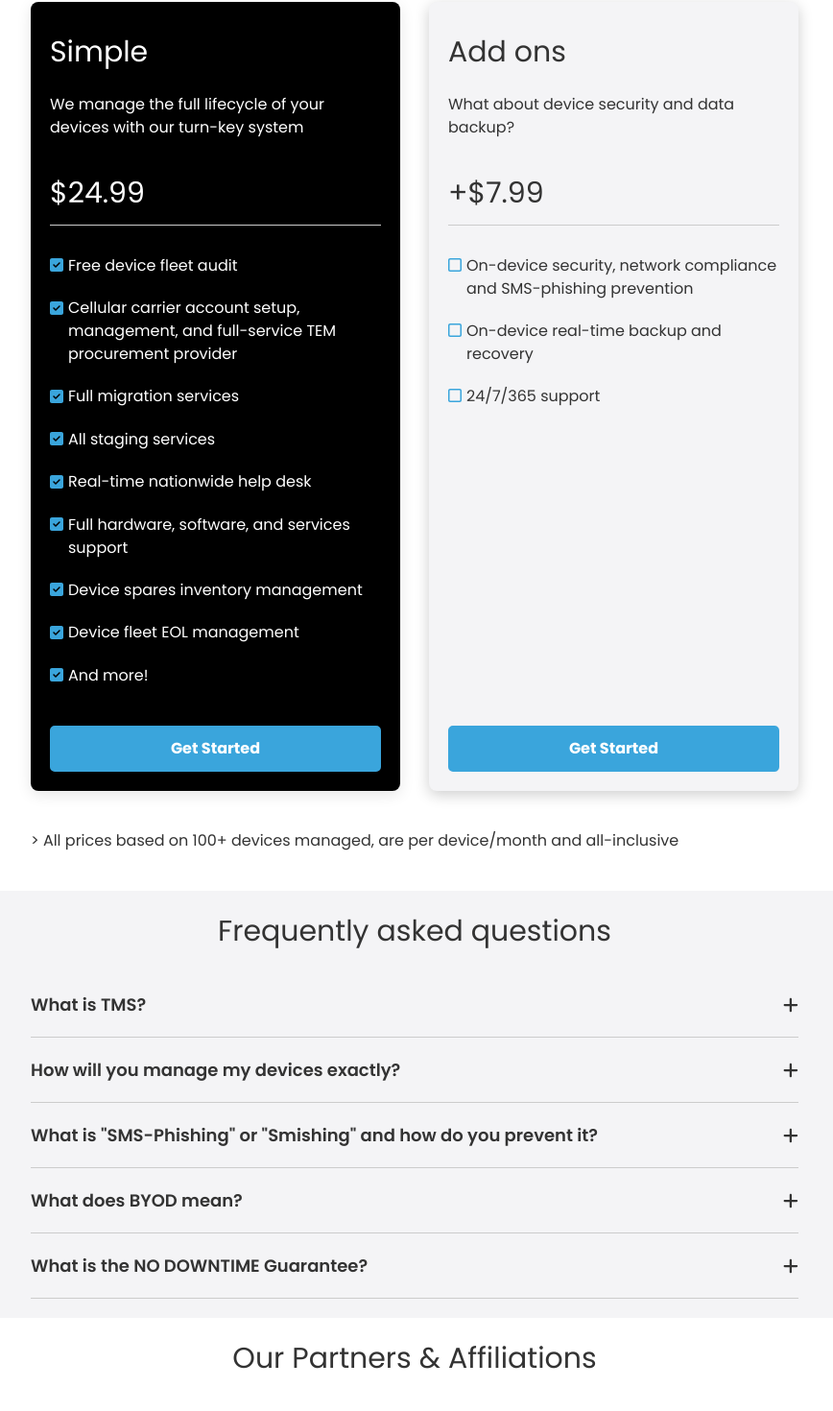
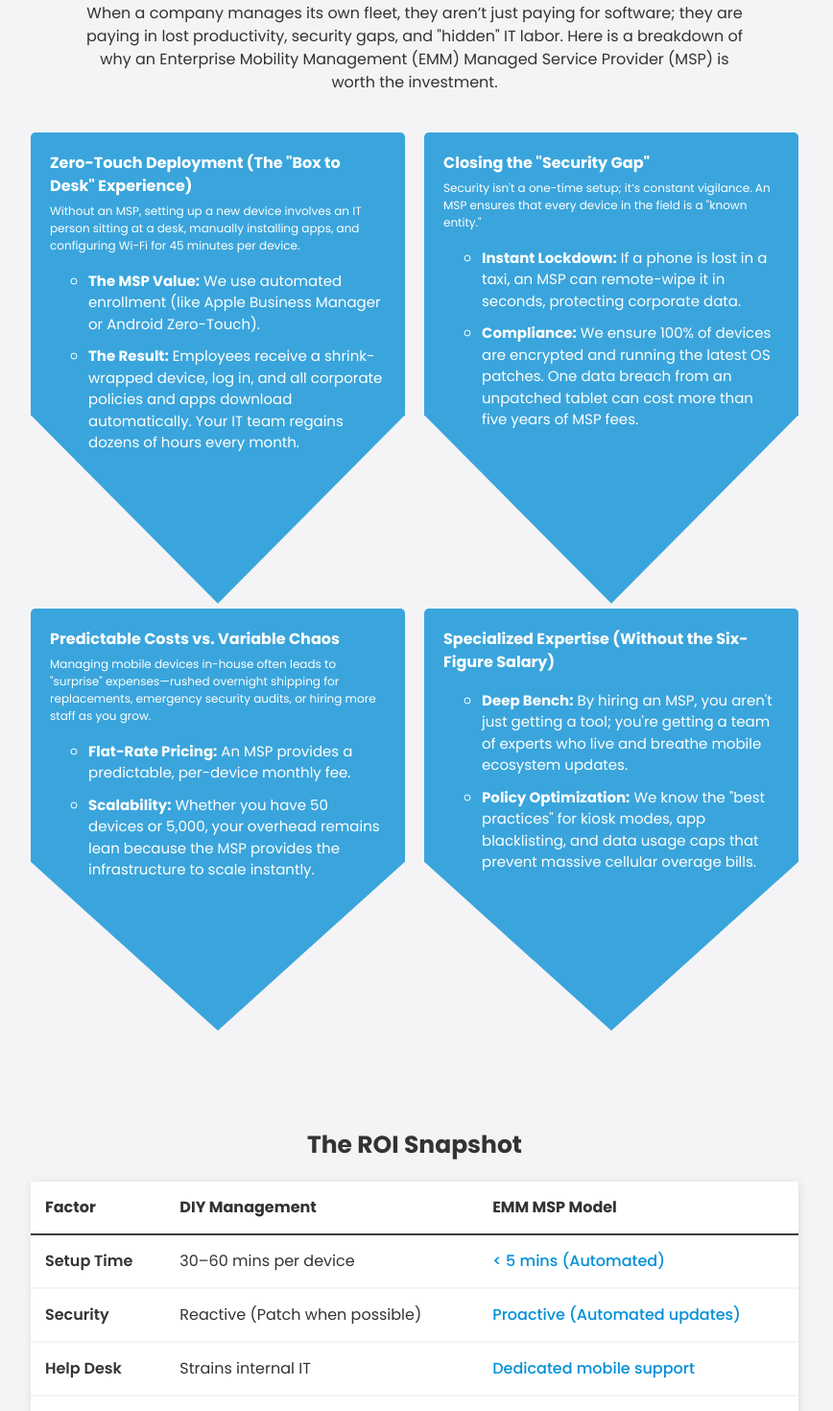
Before and after one commit to elspetha5/tms-website, a React (Vite) app: page / in a window 1280 px wide. Shown: the part 2402-3872 px from the top of the page at 96% size, without its empty margins (208-1076 px from the left). Built offline with nearby package versions, Linux system fonts and the light colour scheme; no server answers; a web font is replaced by a local one.

Commit message:
updated pricing; added new emm-msp section on homepage

```diff
--- a/src/components/card/card.scss
+++ b/src/components/card/card.scss
@@ -7,7 +7,7 @@
 }
 
 .card-background-blue {
-  background-color: styles.$extra-light-blue;
+  background-color: styles.$tms-blue;
   color: white;
 }
 
--- /dev/null
+++ b/src/pages/home-page/components/emm-msp-section/emm-msp-section.scss
@@ -0,0 +1,108 @@
+@use "../../../../shared/tms-styles.scss" as styles;
+
+.emm-msp-section-container {
+  //   background-image: url("https://firebasestorage.googleapis.com/v0/b/total-mobility-solution-6c7cc.firebasestorage.app/o/light-mobile-device-background-slightly-angled.png?alt=media&token=7a793819-4e4e-427f-939b-4f1f2038e8a4");
+  //   background-size: 40%;
+  background-color: styles.$extra-light-grey;
+}
+
+.emm-msp-content-container {
+  text-align: center;
+  display: flex;
+  flex-direction: column;
+  align-items: center;
+}
+
+.emm-msp-section-subtitle {
+  max-width: 700px;
+}
+
+.emm-msp-points-container {
+  max-width: 800px;
+  display: grid;
+  grid-template-columns: 1fr;
+  gap: 5px 20px;
+  align-items: stretch;
+  margin-top: 40px;
+
+  @include styles.media(styles.$min-xs) {
+    grid-template-columns: repeat(2, 1fr);
+  }
+}
+
+.emm-msp-list-container {
+  display: inline-block;
+  background-color: styles.$tms-blue;
+  color: white;
+  text-align: left;
+  padding: 20px;
+  padding-bottom: 140px;
+  border-radius: 5px;
+  position: relative;
+  z-index: 1;
+  clip-path: polygon(0% 0%, 100% 0%, 100% 60%, 50% 100%, 0% 60%);
+
+  //   &:nth-child(odd) {
+  //     margin-top: 0;
+  //     padding-bottom: 0;
+  //     padding-top: 140px;
+  //     clip-path: polygon(0% 100%, 0% 40%, 50% 0%, 100% 40%, 100% 100%);
+  //   }
+}
+
+.emm-msp-list-title {
+  font-weight: bold;
+  margin-bottom: 5px;
+}
+
+.emm-msp-list-subtitle {
+  font-size: 12px;
+}
+
+.emm-msp-roi-title {
+  margin-top: 100px;
+  margin-bottom: 20px;
+  font-size: styles.rem(25);
+  font-weight: bold;
+}
+
+.emm-msp-table-container {
+  width: 100%;
+  border-collapse: collapse;
+  box-shadow: 1px 2px 10px rgba(0, 0, 0, 0.1);
+  font-size: styles.rem(16);
+  background-color: white;
+}
+
+.emm-msp-table-head-tr {
+  border-bottom: 2px solid styles.$dark-grey;
+}
+
+.emm-msp-table-body-tr {
+  transition: 0.2s;
+  border-bottom: 2px solid styles.$extra-light-grey;
+
+  &:hover {
+    background-color: styles.$extra-light-blue;
+  }
+}
+
+.emm-msp-cell {
+  padding: 15px;
+  text-align: left;
+}
+
+.emm-msp-factor-cell {
+  font-weight: 600;
+}
+
+.emm-msp-tms-cell {
+  font-weight: 500;
+  color: styles.$dark-blue;
+}
+
+.emm-msp-bottom-line {
+  margin-top: 50px;
+  margin-bottom: 90px;
+  max-width: 700px;
+}
--- /dev/null
+++ b/src/pages/home-page/components/emm-msp-section/emm-msp-section.tsx
@@ -0,0 +1,182 @@
+import Section from "../../../../components/section/section";
+import UnorderedList from "../../../../components/unordered-list/unordered-list";
+
+import "./emm-msp-section.scss";
+
+const emmMspSavingsArr = [
+  {
+    title: 'Zero-Touch Deployment (The "Box to Desk" Experience)',
+    subtitle:
+      "Without an MSP, setting up a new device involves an IT person sitting at a desk, manually installing apps, and configuring Wi-Fi for 45 minutes per device.",
+    bulletArr: [
+      {
+        text: (
+          <div>
+            <strong>The MSP Value:</strong> We use automated enrollment (like
+            Apple Business Manager or Android Zero-Touch).
+          </div>
+        ),
+      },
+      {
+        text: (
+          <div>
+            <strong>The Result:</strong> Employees receive a shrink-wrapped
+            device, log in, and all corporate policies and apps download
+            automatically. Your IT team regains dozens of hours every month.
+          </div>
+        ),
+      },
+    ],
+  },
+  {
+    title: 'Closing the "Security Gap"',
+    subtitle: `Security isn't a one-time setup; it’s constant vigilance. An MSP ensures that every device in the field is a "known entity."`,
+    bulletArr: [
+      {
+        text: (
+          <div>
+            <strong>Instant Lockdown:</strong> If a phone is lost in a taxi, an
+            MSP can remote-wipe it in seconds, protecting corporate data.
+          </div>
+        ),
+      },
+      {
+        text: (
+          <div>
+            <strong>Compliance:</strong> We ensure 100% of devices are encrypted
+            and running the latest OS patches. One data breach from an unpatched
+            tablet can cost more than five years of MSP fees.
+          </div>
+        ),
+      },
+    ],
+  },
+  {
+    title: "Predictable Costs vs. Variable Chaos",
+    subtitle:
+      'Managing mobile devices in-house often leads to "surprise" expenses—rushed overnight shipping for replacements, emergency security audits, or hiring more staff as you grow.',
+    bulletArr: [
+      {
+        text: (
+          <div>
+            <strong>Flat-Rate Pricing:</strong> An MSP provides a predictable,
+            per-device monthly fee.
+          </div>
+        ),
+      },
+      {
+        text: (
+          <div>
+            <strong>Scalability:</strong> Whether you have 50 devices or 5,000,
+            your overhead remains lean because the MSP provides the
+            infrastructure to scale instantly.
+          </div>
+        ),
+      },
+    ],
+  },
+  {
+    title: "Specialized Expertise (Without the Six-Figure Salary)",
+    subtitle: "",
+    bulletArr: [
+      {
+        text: (
+          <div>
+            <strong>Deep Bench:</strong> By hiring an MSP, you aren't just
+            getting a tool; you're getting a team of experts who live and
+            breathe mobile ecosystem updates.
+          </div>
+        ),
+      },
+      {
+        text: (
+          <div>
+            <strong>Policy Optimization:</strong> We know the "best practices"
+            for kiosk modes, app blacklisting, and data usage caps that prevent
+            massive cellular overage bills.
+          </div>
+        ),
+      },
+    ],
+  },
+];
+
+const roiTableArr = [
+  {
+    factor: "Setup Time",
+    diy: "30–60 mins per device",
+    msp: "< 5 mins (Automated)",
+  },
+  {
+    factor: "Security",
+    diy: "Reactive (Patch when possible)",
+    msp: "Proactive (Automated updates)",
+  },
+  {
+    factor: "Help Desk",
+    diy: "Strains internal IT",
+    msp: "Dedicated mobile support",
+  },
+  {
+    factor: "Visibility",
+    diy: "Spreadsheets & Guesswork",
+    msp: "Real-time Global Dashboard",
+  },
+];
+
+function EmmMspSection() {
+  return (
+    <div className="emm-msp-section-container">
+      <Section id="emm-msp" title="What can an EMM MSP save you?">
+        <div className="emm-msp-content-container">
+          <div className="emm-msp-section-subtitle">
+            When a company manages its own fleet, they aren’t just paying for
+            software; they are paying in lost productivity, security gaps, and
+            "hidden" IT labor. Here is a breakdown of why an Enterprise Mobility
+            Management (EMM) Managed Service Provider (MSP) is worth the
+            investment.
+          </div>
+          <div className="emm-msp-points-container">
+            {emmMspSavingsArr.map((section) => (
+              <div className="emm-msp-list-container" key={section.title}>
+                <div className="emm-msp-list-title">{section.title}</div>
+                <div className="emm-msp-list-subtitle">{section.subtitle}</div>
+                <UnorderedList list={section.bulletArr} listName="emm-msp" />
+              </div>
+            ))}
+          </div>
+
+          <div className="emm-msp-roi-title">The ROI Snapshot</div>
+          <table className="emm-msp-table-container">
+            <thead>
+              <tr className="emm-msp-table-head-tr">
+                <th className="emm-msp-cell">Factor</th>
+                <th className="emm-msp-cell">DIY Management</th>
+                <th className="emm-msp-cell">EMM MSP Model</th>
+              </tr>
+            </thead>
+            <tbody>
+              {roiTableArr.map((row, i) => (
+                <tr className="emm-msp-table-body-tr" key={row.factor}>
+                  <td className="emm-msp-cell emm-msp-factor-cell">
+                    {row.factor}
+                  </td>
+                  <td className="emm-msp-cell">{row.diy}</td>
+                  <td className="emm-msp-cell emm-msp-tms-cell">{row.msp}</td>
+                </tr>
+              ))}
+            </tbody>
+          </table>
+
+          <div className="emm-msp-bottom-line">
+            <strong>The Bottom Line:</strong> An EMM MSP doesn't just manage
+            phones; it buys back your IT team's time so they can focus on
+            high-value projects that actually grow the business.
+          </div>
+        </div>
+      </Section>
+    </div>
+  );
+}
+
+export default EmmMspSection;
--- a/src/pages/home-page/components/pricing-section/pricing-section.scss
+++ b/src/pages/home-page/components/pricing-section/pricing-section.scss
@@ -1,7 +1,12 @@
 @use "../../../../shared/tms-styles.scss" as styles;
 
+.pricing-section-container {
+  box-shadow: 4px 0 5px rgba(0, 0, 0, 0.107);
+}
+
 .pricing-content-container {
-  max-width: 800px;
+  max-width: 1500px;
+  margin-bottom: 50px;
 }
 
 .pricing-grid-container {
@@ -11,7 +16,7 @@
   align-items: stretch;
 
   @include styles.media(styles.$min-sm) {
-    grid-template-columns: repeat(2, 1fr);
+    grid-template-columns: repeat(3, 1fr);
   }
 }
 
@@ -27,7 +32,7 @@
 }
 
 .pricing-card-subtitle {
-  min-height: 52px;
+  min-height: 96px;
   margin-bottom: 30px;
 }
 
@@ -42,12 +47,16 @@
   display: flex;
   align-items: flex-start;
   margin-bottom: 20px;
+}
 
-  .pricing-check-icon {
-    padding-top: 0.5px;
-    margin-right: 5px;
-    color: styles.$tms-blue;
-  }
+.pricing-check-icon {
+  padding-top: 0.5px;
+  margin-right: 5px;
+  color: styles.$tms-blue;
+}
+
+.pricing-check-icon-white {
+  color: white;
 }
 
 .pricing-cta {
@@ -62,3 +71,7 @@
 .pricing-caveat {
   margin: 20px 0;
 }
+
+.pricing-per-text {
+  font-size: styles.rem(16);
+}
--- a/src/pages/home-page/components/pricing-section/pricing-section.tsx
+++ b/src/pages/home-page/components/pricing-section/pricing-section.tsx
@@ -1,6 +1,5 @@
 import { FontAwesomeIcon } from "@fortawesome/react-fontawesome";
-import { faSquareCheck } from "@fortawesome/free-solid-svg-icons/faSquareCheck";
-import { faSquare } from "@fortawesome/free-regular-svg-icons/faSquare";
+import { faCircleCheck } from "@fortawesome/free-solid-svg-icons/faCircleCheck";
 
 import Card, { backgroundColors } from "../../../../components/card/card";
 import Button from "../../../../library/button/button";
@@ -15,44 +14,76 @@ const caveatsArr = [
 
 const pricingCardsArr = [
   {
-    title: "Simple",
+    title: "Starter",
     subtitle:
-      "We manage the full lifecycle of your devices with our turn-key system",
-    price: "$24.99",
+      "For companies wanting to get their mobile device fleet off to a running start",
+    price: (
+      <span>
+        $49.99<span className="pricing-per-text">/device</span>
+      </span>
+    ),
     items: [
+      "Typically for companies with 1-50 employees",
       "Free device fleet audit",
       "Cellular carrier account setup, management, and full-service TEM procurement provider",
       "Full migration services",
       "All staging services",
       "Real-time nationwide help desk",
       "Full hardware, software, and services support",
-      "Device spares inventory management",
       "Device fleet EOL management",
-      "And more!",
+      "Additional fees apply",
     ],
     check: true,
-    backgroundColor: backgroundColors.black,
+    backgroundColor: backgroundColors.lightGrey,
   },
   {
-    title: "Add ons",
-    subtitle: "What about device security and data backup?",
-    price: "+$7.99",
+    title: "Growing",
+    subtitle:
+      "For companies ready to utilize their mobile fleet and scale to greater heights",
+    price: (
+      <span>
+        $99.99<span className="pricing-per-text">/device</span>
+      </span>
+    ),
     items: [
+      "Typically for companies wtih 50-200 employees",
+      "Includes everything from Starter plan",
       "On-device security, network compliance and SMS-phishing prevention",
-      "On-device real-time backup and recovery",
-      "24/7/365 support",
+      "Device spares inventory management",
+      "Onboarding included",
+      "Additional fees apply",
     ],
     check: false,
     backgroundColor: backgroundColors.lightGrey,
+  },
+  {
+    title: "Pro",
+    subtitle:
+      "Our MOST POPULAR option is for companies that know the value of partnerships with the right people",
+    price: (
+      <span>
+        $149.99<span className="pricing-per-text">/seat</span>
+      </span>
+    ),
+    items: [
+      "Typically for companies wtih 200+ employees",
+      "Includes everything from Starter and Growing plans",
+      "On-device real-time backup and recovery",
+      "Travel and client on-site",
+      "Flat rate with no additional fees, we cover everything!",
+    ],
+    check: false,
+    backgroundColor: backgroundColors.blue,
   },
 ];
 
 function PricingSection() {
   return (
+    <div className="pricing-section-container">
       <Section id="pricing" title="Pricing">
         <div className="pricing-content-container">
           <div className="pricing-grid-container">
-          {pricingCardsArr.map((c) => (
+            {pricingCardsArr.map((c, i) => (
               <Card
                 key={c.title}
                 backgroundColor={c.backgroundColor}
@@ -66,10 +97,10 @@ function PricingSection() {
                   </div>
                   {c.items.map((item) => (
                     <div className="pricing-card-item" key={item}>
-                    <div className="pricing-check-icon">
-                      <FontAwesomeIcon
-                        icon={c.check ? faSquareCheck : faSquare}
-                      />
+                      <div
+                        className={`pricing-check-icon ${i === 2 ? "pricing-check-icon-white" : ""}`}
+                      >
+                        <FontAwesomeIcon icon={faCircleCheck} />
                       </div>
                       <div>{item}</div>
                     </div>
@@ -78,20 +109,22 @@ function PricingSection() {
                 <Button
                   className="pricing-cta bold"
                   to={pageRoutes.getStarted}
-                isPrimary
+                  isPrimary={i < 2}
+                  isSecondary={i === 2}
                 >
                   Get Started
                 </Button>
               </Card>
             ))}
           </div>
-        <div className="pricing-caveats-container">
+          {/* <div className="pricing-caveats-container">
           {caveatsArr.map((c) => (
             <div className="pricing-caveat" key={c}>{`> ${c}`}</div>
           ))}
-        </div>
+        </div> */}
         </div>
       </Section>
+    </div>
   );
 }
 
--- a/src/pages/home-page/home-page.tsx
+++ b/src/pages/home-page/home-page.tsx
@@ -2,6 +2,7 @@ import HeroSection from "./components/hero-section/hero-section";
 import VideoSection from "./components/video-section/video-section";
 import InfographicSection from "./components/infographic-section/infographic-section";
 // import TestimonialsSection from "./components/testimonials-section/testimonials-section";
+import EmmMspSection from "./components/emm-msp-section/emm-msp-section";
 import PricingSection from "./components/pricing-section/pricing-section";
 import FaqSection from "./components/faq-section/faq-section";
 import AffiliateSection from "./components/affiliate-section/affiliate-section";
@@ -15,6 +16,7 @@ function HomePage() {
       <VideoSection />
       <InfographicSection />
       {/* <TestimonialsSection /> */}
+      <EmmMspSection />
       <PricingSection />
       <FaqSection />
       <AffiliateSection />
```
Lines whose indentation alone changed are shown as unchanged.
